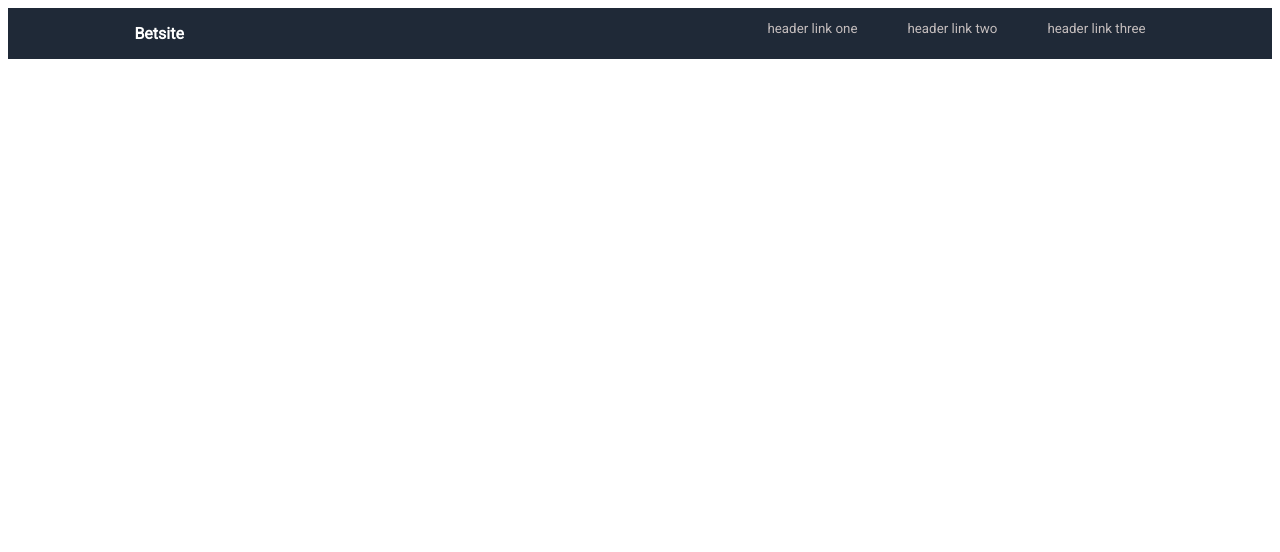
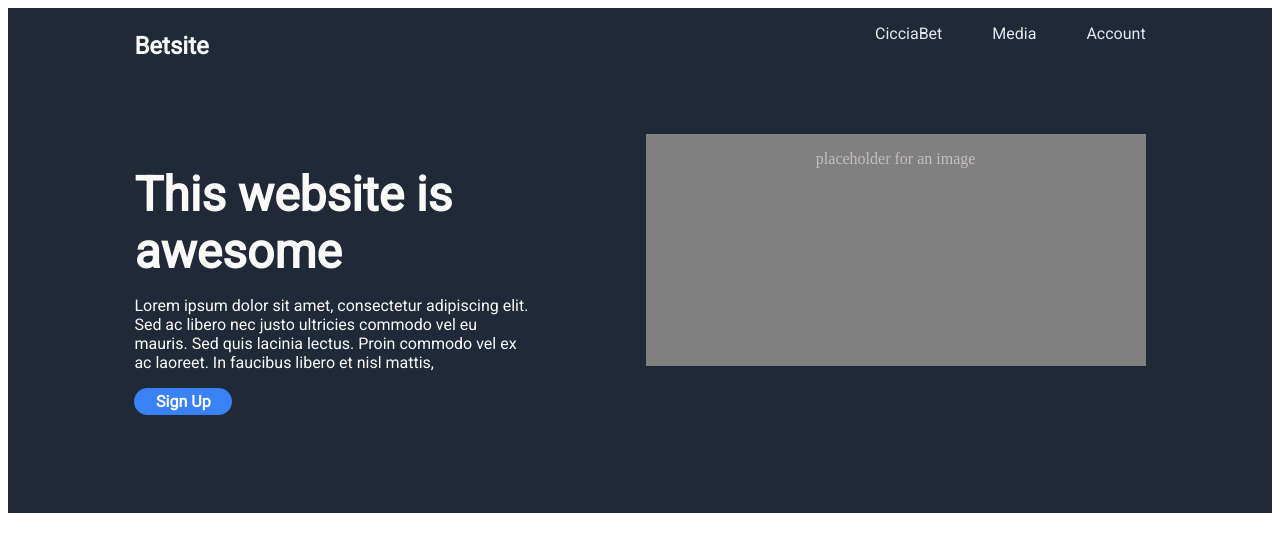
Before and after one commit to lcelloh/OpenGl, a plain HTML site: page index.html in a window 1280 px wide. Drawn offline with Linux system fonts and the light colour scheme.

Commit message:
finished the first two part of the webpage

```diff
--- a/index.css
+++ b/index.css
@@ -1,4 +1,4 @@
-.container {
+.container-1 {
     display: flex;
     background-color : #1f2937;
     justify-content: flex-end;
@@ -8,15 +8,78 @@
 }
 
 .subheaders {
-    color: rgb(196, 189, 189);
+    color: #e5e7eb;
     font-family: 'Roboto', sans-serif;
-    font-size: smaller;
+    font-size: 16px;
+}
+
+#hero-1 {
+    color: #f9faf8;
+    font-family: 'Roboto', sans-serif;
+    font-weight: bolder;
+    margin-right: auto;
+    margin-left: 0%;
+    font-size: 24px;
+}
+
+
+.container-2 {
+    display: flex;
+    flex-direction: row;
+    background-color: #1f2937;
+    padding-left: 10%;
+    padding-right: 10%;
+    padding-top: 50px;
+    padding-bottom: 50px;
+    flex-wrap: wrap;
+    flex-shrink: 100%;
+
 }
 
 #head-1 {
-    color: #ffffff;
+    color: #f9faf8;
     font-family: 'Roboto', sans-serif;
-    font-weight: bold;
+    font-weight: bolder;
+    font-size: 48px;
     margin-right: auto;
-    margin-left: 0%;
+    width: 400px;
+
 }
+
+#subtext {
+    color: #bdbdbe;
+    font-family: 'Roboto', sans-serif;
+    font-size: 16px;
+    width: 400px;
+    font-weight: lighter;
+    color: #f9faf8;
+    position: centrer;
+}
+
+#sign {
+    background-color: #3882f6;
+    font-size: 16px;
+    padding: 1%;
+    width: 90px;
+    text-align: center;
+    border-radius: 20px;
+    transition-duration: 0.4s;
+}
+
+#sign:hover {
+  background-color: #f9faf8;
+  color: #3882f6;
+}
+
+#placeholder {
+    height: 200px;
+    width: 500px;
+    background-color: grey;
+    position: center;
+    padding: 1em 0;
+    margin: 0;
+    text-align:center;
+    color: rgb(196, 189, 189);
+
+
+}
--- a/index.html
+++ b/index.html
@@ -4,17 +4,28 @@
     <meta charset="UTF-8">
     <meta http-equiv="X-UA-Compatible" content="IE=edge">
     <meta name="viewport" content="width=device-width, initial-scale=1.0">
-    <title>Document</title>
+    <title>Betsite</title>
     <link rel="stylesheet" href="index.css">
     <link rel="preconnect" href="https://fonts.gstatic.com" crossorigin>
     <link href="https://fonts.googleapis.com/css2?family=Roboto&display=swap" rel="stylesheet">
 </head>
 <body>
-    <div class="container">
-        <p id="head-1"> Betsite</p>
-        <p class="subheaders"> header link one</p>
-        <p class="subheaders"> header link two</p>
-        <p class="subheaders"> header link three</p>
+    <div class="container-1">
+        <p id="hero-1"> Betsite</p>
+        <p class="subheaders"> CicciaBet</p>
+        <p class="subheaders"> Media</p>
+        <p class="subheaders"> Account</p>
+    </div>
+    <div class="container-2">
+        <h1 id="head-1" class="bl-1">This website is awesome
+            <p id="subtext" class="bl-1">Lorem ipsum dolor sit amet, consectetur adipiscing elit. Sed ac libero
+            nec justo ultricies commodo vel eu mauris. Sed quis lacinia lectus.
+            Proin commodo vel ex ac laoreet. In faucibus libero et nisl mattis, </p>
+            <p id="sign">Sign Up</p></h1>
+        <p id="placeholder"> placeholder for an image</p>
+
+
+
     </div>
 </body>
 
```
